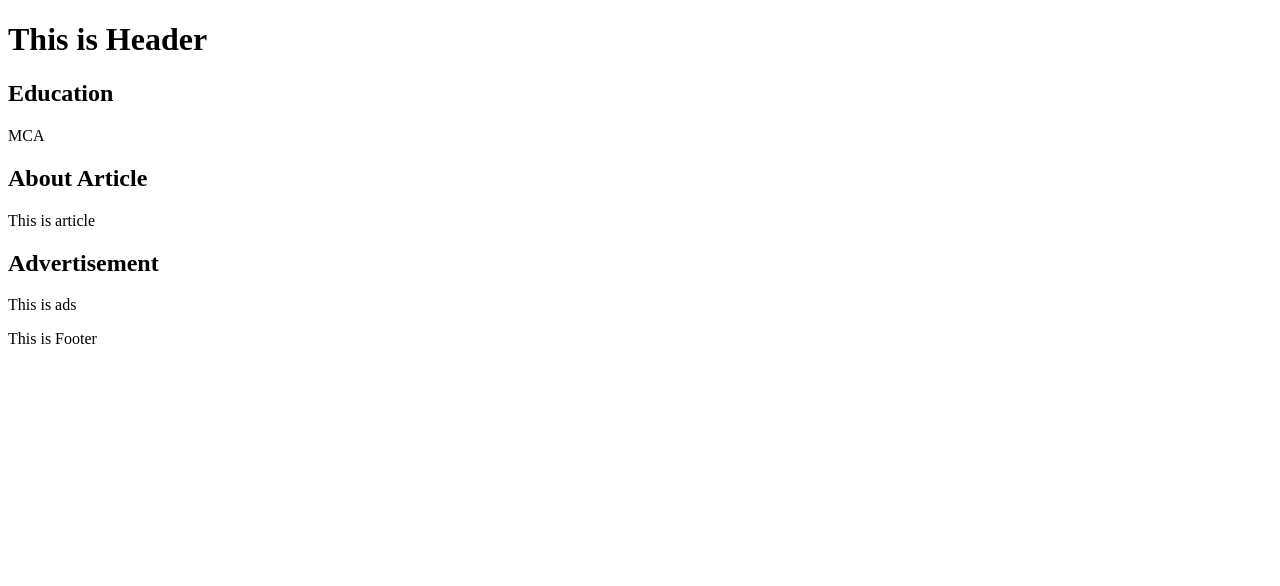
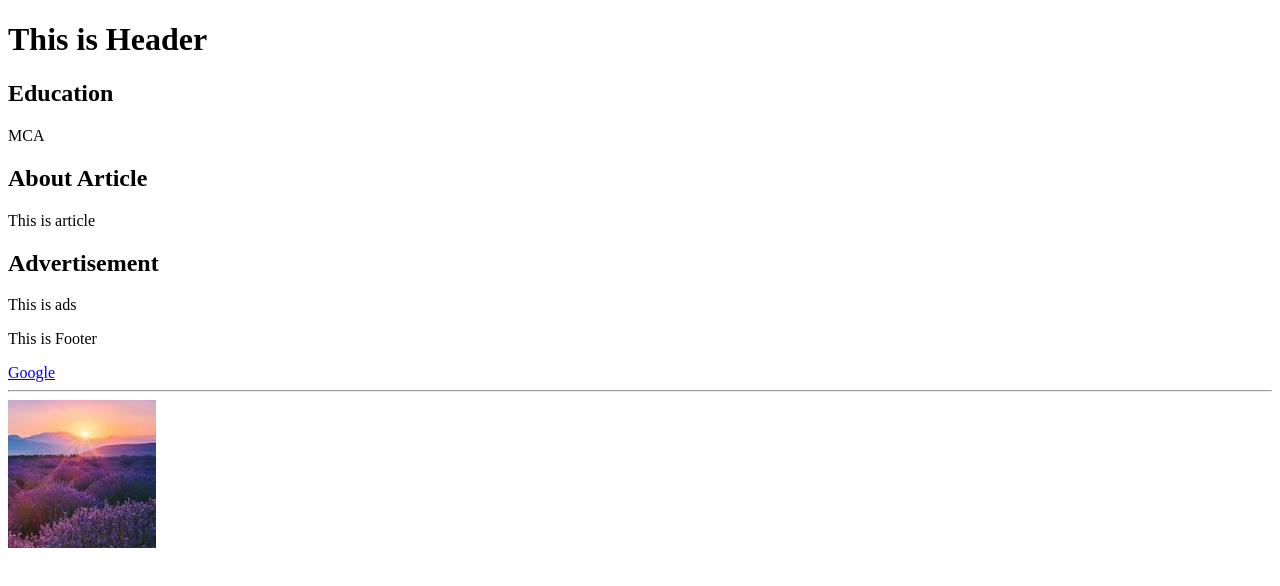
Before and after one commit to Sonukumar201995/html-practice-02, a plain HTML site: page index.html in a window 1280 px wide. Drawn offline with Linux system fonts and the light colour scheme.

Commit message:
revisiting anchor tag

```diff
--- a/index.html
+++ b/index.html
@@ -32,5 +32,9 @@
         <p>This is Footer</p>
     </footer>
 
+    <a href="https://google.com" target="_blank">Google</a>
+    <br>
+    <hr>
+    <a href="https://google.com"><img src="image.jpg" alt="image"></a>
 </body>
 </html>
```
